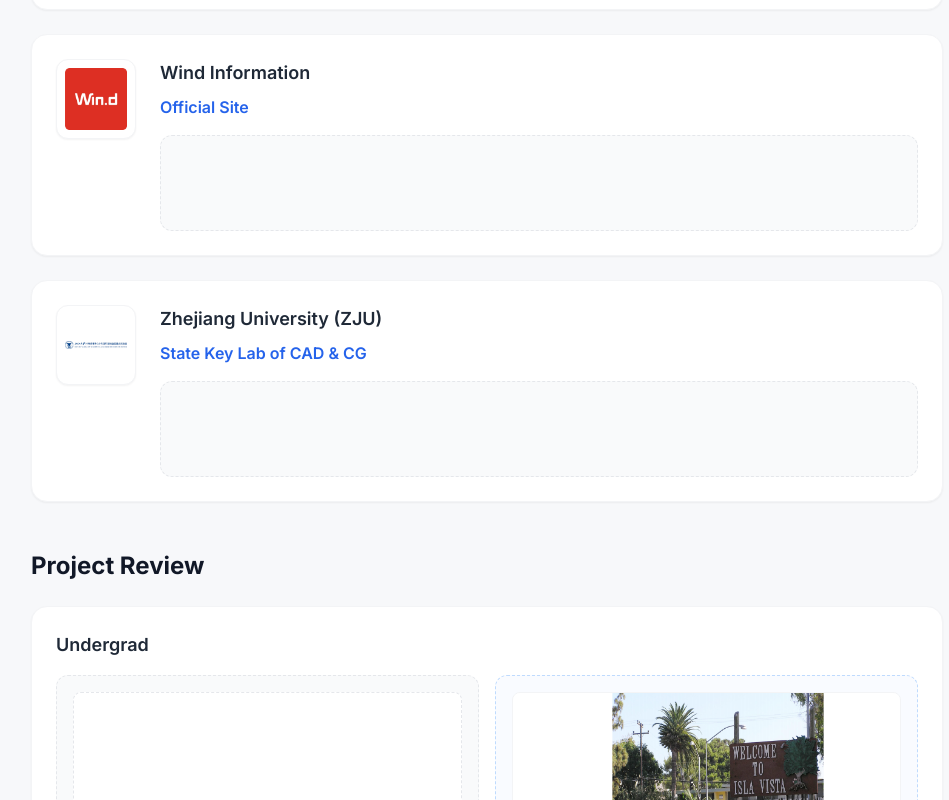
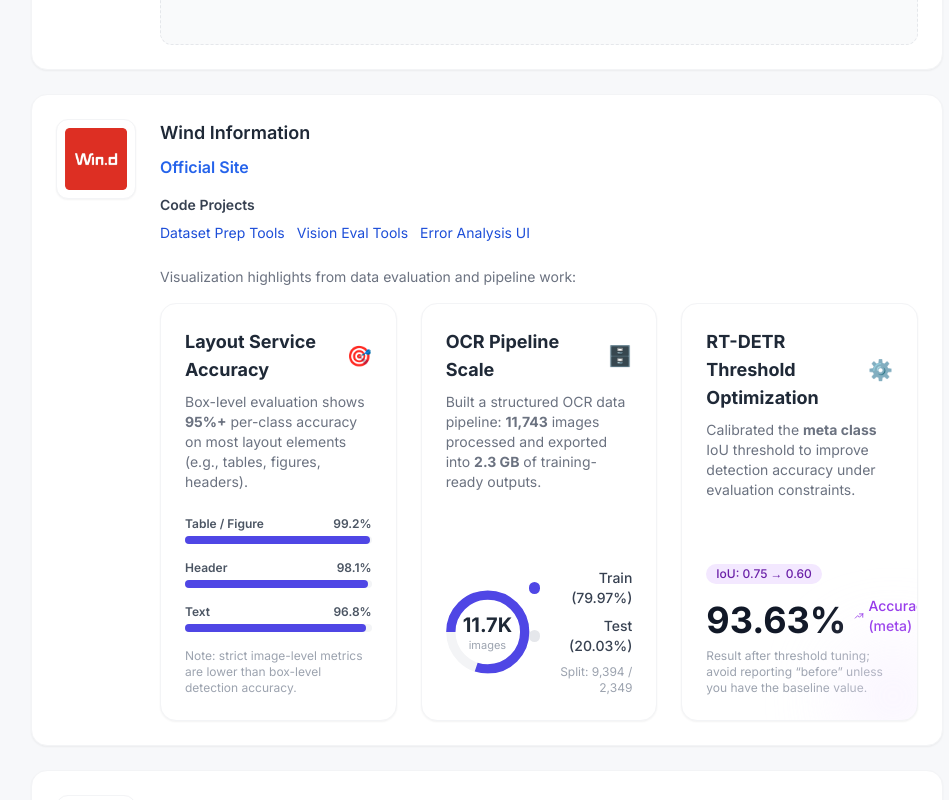
Before and after one commit to Samzengsy/Personal-Website, a React (Vite) app: page / in a window 1280 px wide. Shown: the part 980-1780 px from the top of the page, without its empty margins (289-1238 px from the left). Built offline with nearby package versions, Linux system fonts and the light colour scheme.

Commit message:
update content

```diff
--- a/components/Experience.tsx
+++ b/components/Experience.tsx
@@ -24,8 +24,16 @@ export const Experience: React.FC = () => {
             </div>
             <div className="flex-1">
               <h3 className="text-lg font-semibold text-gray-800">
-                NFLS Xianlin Campus × Wasatch Academy International Program
+                Nanjing Xianlin Foreign Language School × Wasatch Academy International Program
               </h3>
+              <a
+                href="https://www.nflsxl.com/51/list.htm"
+                target="_blank"
+                rel="noopener noreferrer"
+                className="inline-flex items-center gap-1 text-blue-600 font-semibold hover:text-blue-800 transition-colors hover:underline underline-offset-4 mt-2"
+              >
+                Official Site
+              </a>
               <div className="mt-4">
                 <ContentPlaceholder />
               </div>
@@ -71,7 +79,163 @@ export const Experience: React.FC = () => {
                 Official Site
               </a>
               <div className="mt-4">
-                <ContentPlaceholder />
+                <h4 className="text-sm font-semibold text-gray-700 mb-2">Code Projects</h4>
+                <div className="flex flex-wrap gap-3 text-sm">
+                  <a
+                    href="https://github.com/Samzengsy/dataset-prep-tools"
+                    target="_blank"
+                    rel="noopener noreferrer"
+                    className="text-blue-700 hover:underline underline-offset-4"
+                  >
+                    Dataset Prep Tools
+                  </a>
+                  <a
+                    href="https://github.com/Samzengsy/vision-eval-tools"
+                    target="_blank"
+                    rel="noopener noreferrer"
+                    className="text-blue-700 hover:underline underline-offset-4"
+                  >
+                    Vision Eval Tools
+                  </a>
+                  <a
+                    href="https://github.com/Samzengsy/error-analysis-ui"
+                    target="_blank"
+                    rel="noopener noreferrer"
+                    className="text-blue-700 hover:underline underline-offset-4"
+                  >
+                    Error Analysis UI
+                  </a>
+                </div>
+              </div>
+
+              <div className="mt-6">
+                <p className="text-sm text-gray-500 mb-4">
+                  Visualization highlights from data evaluation and pipeline work:
+                </p>
+
+                <div className="grid grid-cols-1 md:grid-cols-3 gap-6">
+                  <div className="bg-white p-6 rounded-2xl shadow-sm border border-gray-100 flex flex-col justify-between hover:shadow-md transition-shadow">
+                    <div>
+                      <h3 className="text-lg font-bold text-gray-800 mb-2 flex items-center">
+                        <span>Layout Service Accuracy</span>
+                        <span className="ml-2 text-xl" aria-hidden="true">🎯</span>
+                      </h3>
+                      <p className="text-sm text-gray-500 mb-6">
+                        Box-level evaluation shows <strong>95%+</strong> per-class accuracy on most layout elements (e.g., tables, figures, headers).
+                      </p>
+                    </div>
+
+                    <div className="space-y-4">
+                      <div>
+                        <div className="flex justify-between text-xs font-semibold text-gray-600 mb-1">
+                          <span>Table / Figure</span><span>99.2%</span>
+                        </div>
+                        <div className="w-full bg-gray-100 rounded-full h-2" role="img" aria-label="Table and Figure accuracy 99.2%">
+                          <div className="bg-indigo-600 h-2 rounded-full" style={{ width: '99.2%' }} />
+                        </div>
+                      </div>
+
+                      <div>
+                        <div className="flex justify-between text-xs font-semibold text-gray-600 mb-1">
+                          <span>Header</span><span>98.1%</span>
+                        </div>
+                        <div className="w-full bg-gray-100 rounded-full h-2" role="img" aria-label="Header accuracy 98.1%">
+                          <div className="bg-indigo-600 h-2 rounded-full" style={{ width: '98.1%' }} />
+                        </div>
+                      </div>
+
+                      <div>
+                        <div className="flex justify-between text-xs font-semibold text-gray-600 mb-1">
+                          <span>Text</span><span>96.8%</span>
+                        </div>
+                        <div className="w-full bg-gray-100 rounded-full h-2" role="img" aria-label="Text accuracy 96.8%">
+                          <div className="bg-indigo-600 h-2 rounded-full" style={{ width: '96.8%' }} />
+                        </div>
+                      </div>
+
+                      <p className="text-xs text-gray-400 mt-2">
+                        Note: strict image-level metrics are lower than box-level detection accuracy.
+                      </p>
+                    </div>
+                  </div>
+
+                  <div className="bg-white p-6 rounded-2xl shadow-sm border border-gray-100 flex flex-col justify-between hover:shadow-md transition-shadow">
+                    <div>
+                      <h3 className="text-lg font-bold text-gray-800 mb-2 flex items-center">
+                        <span>OCR Pipeline Scale</span>
+                        <span className="ml-2 text-xl" aria-hidden="true">🗄️</span>
+                      </h3>
+                      <p className="text-sm text-gray-500 mb-6">
+                        Built a structured OCR data pipeline: <strong>11,743</strong> images processed and exported into <strong>2.3 GB</strong> of training-ready outputs.
+                      </p>
+                    </div>
+
+                    <div className="flex items-center justify-between">
+                      <div className="relative w-24 h-24">
+                        <svg viewBox="0 0 36 36" className="w-full h-full transform -rotate-90" aria-label="Train split 79.97%">
+                          <path className="text-gray-100" strokeWidth="4" stroke="currentColor" fill="none"
+                            d="M18 2.0845 a 15.9155 15.9155 0 0 1 0 31.831 a 15.9155 15.9155 0 0 1 0 -31.831" />
+                          <path className="text-indigo-600" strokeWidth="4" strokeDasharray="79.97, 100" stroke="currentColor" fill="none"
+                            d="M18 2.0845 a 15.9155 15.9155 0 0 1 0 31.831 a 15.9155 15.9155 0 0 1 0 -31.831" />
+                        </svg>
+
+                        <div className="absolute inset-0 flex items-center justify-center flex-col">
+                          <span className="text-xl font-bold text-gray-800">11.7K</span>
+                          <span className="text-[11px] text-gray-400 -mt-0.5">images</span>
+                        </div>
+                      </div>
+
+                      <div className="flex flex-col space-y-2 text-sm text-right">
+                        <div className="flex items-center justify-end">
+                          <span className="w-3 h-3 rounded-full bg-indigo-600 mr-2" />
+                          <span className="font-medium text-gray-700">Train (79.97%)</span>
+                        </div>
+                        <div className="flex items-center justify-end">
+                          <span className="w-3 h-3 rounded-full bg-gray-200 mr-2" />
+                          <span className="font-medium text-gray-700">Test (20.03%)</span>
+                        </div>
+                        <div className="text-xs text-gray-400">
+                          Split: 9,394 / 2,349
+                        </div>
+                      </div>
+                    </div>
+                  </div>
+
+                  <div className="bg-white p-6 rounded-2xl shadow-sm border border-gray-100 flex flex-col justify-between hover:shadow-md transition-shadow relative overflow-hidden">
+                    <div className="absolute -bottom-6 -right-6 w-24 h-24 bg-purple-100 rounded-full blur-2xl opacity-60" />
+
+                    <div>
+                      <h3 className="text-lg font-bold text-gray-800 mb-2 flex items-center">
+                        <span>RT-DETR Threshold Optimization</span>
+                        <span className="ml-2 text-xl" aria-hidden="true">⚙️</span>
+                      </h3>
+                      <p className="text-sm text-gray-500 mb-4">
+                        Calibrated the <strong>meta class</strong> IoU threshold to improve detection accuracy under evaluation constraints.
+                      </p>
+                    </div>
+
+                    <div className="mt-auto">
+                      <div className="inline-flex items-center px-2.5 py-0.5 rounded-full text-xs font-medium bg-purple-100 text-purple-800 mb-3">
+                        IoU: 0.75 → 0.60
+                      </div>
+
+                      <div className="flex items-end space-x-2">
+                        <span className="text-4xl font-black text-gray-900">93.63%</span>
+                        <span className="text-sm font-medium text-purple-600 mb-1 flex items-center">
+                          <svg className="w-4 h-4 mr-1" fill="none" stroke="currentColor" viewBox="0 0 24 24" aria-hidden="true">
+                            <path strokeLinecap="round" strokeLinejoin="round" strokeWidth="2"
+                              d="M13 7h8m0 0v8m0-8l-8 8-4-4-6 6" />
+                          </svg>
+                          Accuracy (meta)
+                        </span>
+                      </div>
+
+                      <p className="text-xs text-gray-400 mt-2">
+                        Result after threshold tuning; avoid reporting “before” unless you have the baseline value.
+                      </p>
+                    </div>
+                  </div>
+                </div>
               </div>
             </div>
           </div>
--- a/constants.ts
+++ b/constants.ts
@@ -14,7 +14,7 @@ import { SocialLink, NavItem, ProjectGroup } from './types';
 // Note: Ensure the 'data' folder is at the project root and served by the web server
 export const PROFILE = {
   name: "Shenyan Zeng",
-  title: "Applied Math @ UCSB | AI Researcher",
+  title: "Applied Math @ UCSB",
   avatar: "/data/selfie.jpg",
   heroImage: "/data/selfie.jpg",
   bioPoints: [
@@ -59,8 +59,9 @@ export const PROJECT_GROUPS: ProjectGroup[] = [
     id: 'wind',
     label: 'Wind',
     items: [
-      { label: 'Wind 1' },
-      { label: 'Wind 2' }
+      { label: 'Dataset Prep Tools', url: 'https://github.com/Samzengsy/dataset-prep-tools' },
+      { label: 'Vision Eval Tools', url: 'https://github.com/Samzengsy/vision-eval-tools' },
+      { label: 'Error Analysis UI', url: 'https://github.com/Samzengsy/error-analysis-ui' }
     ]
   },
   {
```
Also changed, not shown: 2 other files (tests, documents, lock files or other folders).
